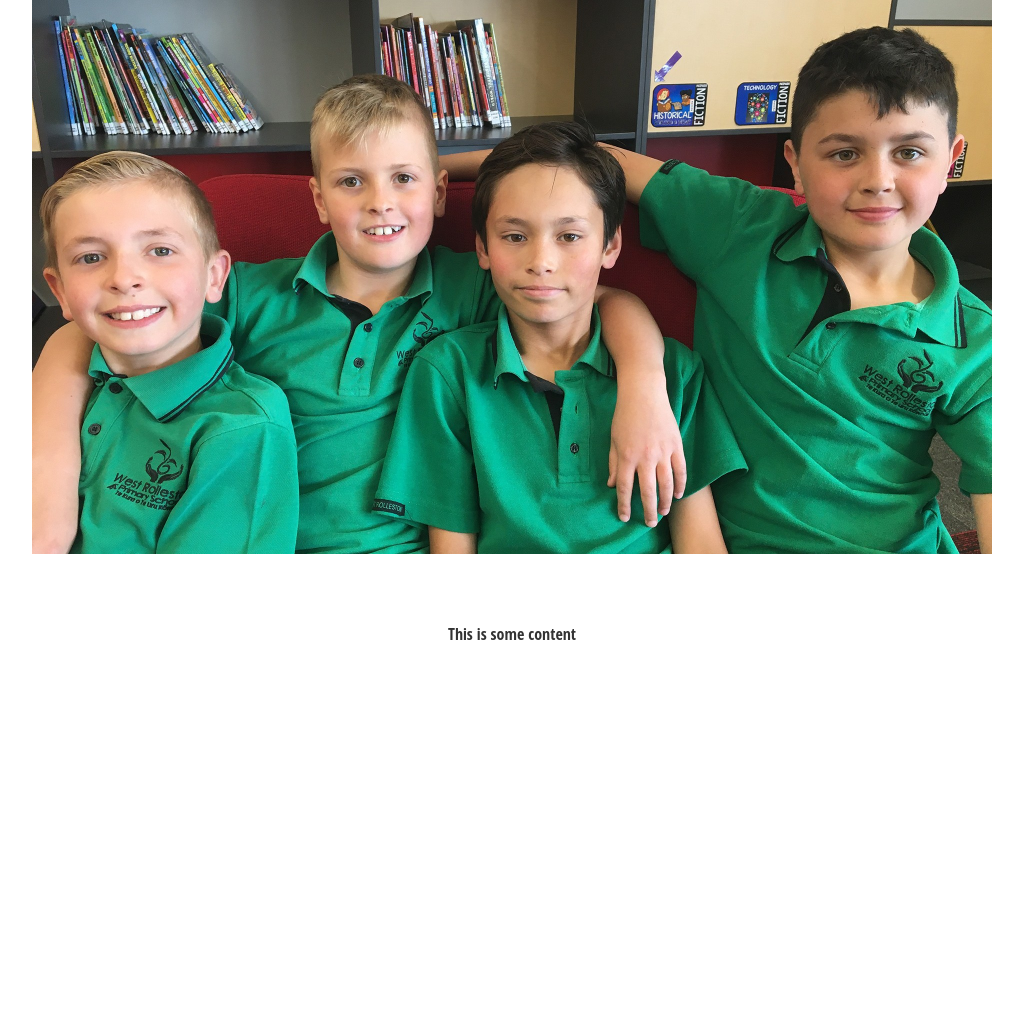
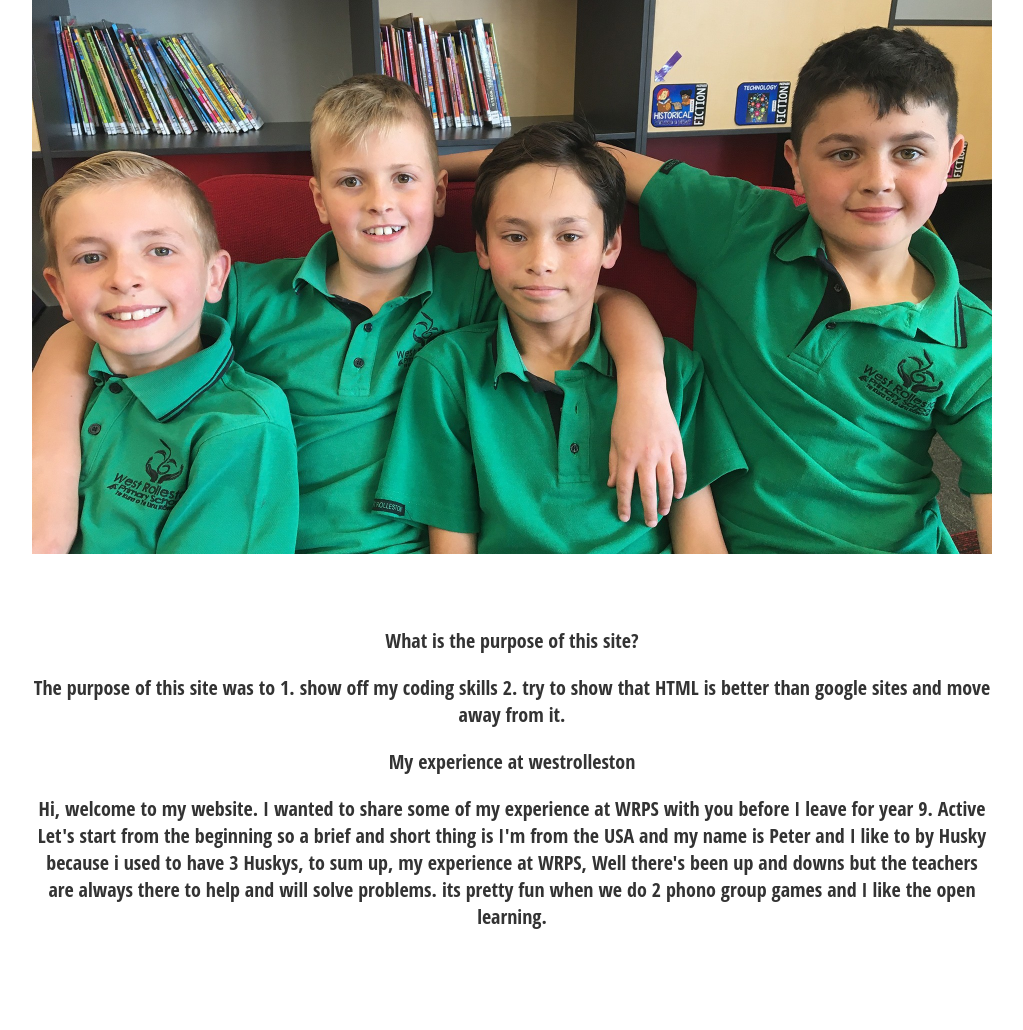
Before and after one commit to Husky-Devel/u, a PHP site: page /About-us.php in a window 1280 px wide. Shown: the part 885-1915 px from the top of the page, without its empty margins (136-1159 px from the left). Before the commit the page ends 1525 px from the top, so only its background shows below. Run offline with PHP 8.4, Linux system fonts and the light colour scheme.

Commit message:
Code change

```diff
--- a/About-us.php
+++ b/About-us.php
@@ -43,7 +43,19 @@
 
 
   <div class="body">
-    This is some content
+   <p>
+    What is the purpose of this site?
+  </p>
+  <p>
+    The purpose of this site was to 1. show off my coding skills 2. try to show that HTML is better than google sites and move away from it.
+  </p>
+  <P>
+  My experience at westrolleston
+  </P>
+  <p>
+    Hi, welcome to my website. I wanted to share some of my experience at WRPS with you before I leave for year 9. Active
+    Let's start from the beginning so a brief and short thing is I'm from the USA and my name is Peter and I like to by Husky because i used to have 3 Huskys, to sum up, my experience at WRPS, Well there's been up and downs but the teachers are always there to help and will solve problems. its pretty fun when we do 2 phono group games and I like the open learning.
+  </p>
   </div>
   </body>
 </html>
```
